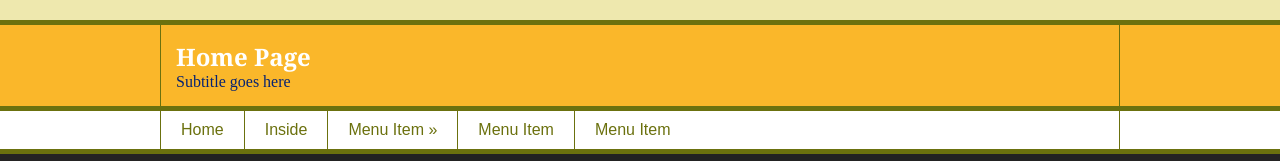
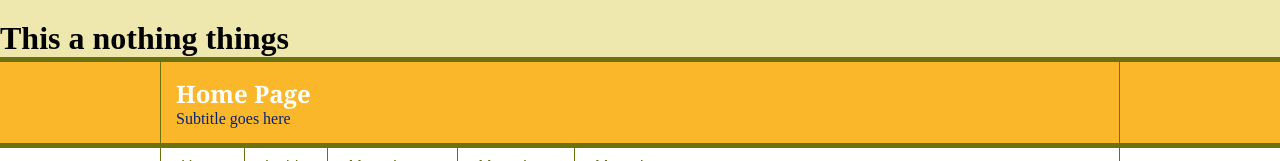
Before and after one commit to Web-Lancer/My-Second-Website, a plain HTML site: page Index.html in a window 1280 px wide. Shown: the top 161 px of the page. Drawn offline with Linux system fonts and the light colour scheme.

Commit message:
Update Index.html

```diff
--- a/Index.html
+++ b/Index.html
@@ -13,6 +13,10 @@
 </head>
 
 <body>
+
+    <h1>This a nothing things</h2>
+
+
     <div class="social">
         <ul>
             <li><a href="https://www.facebook.com"><img src="images/Social media icon/facebook.png" alt="facebook"></a>
```
